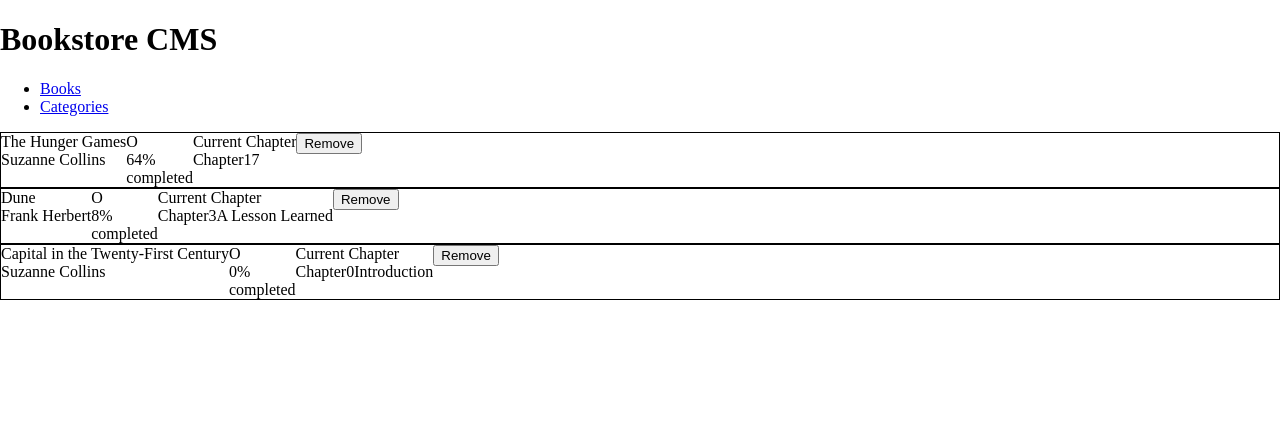
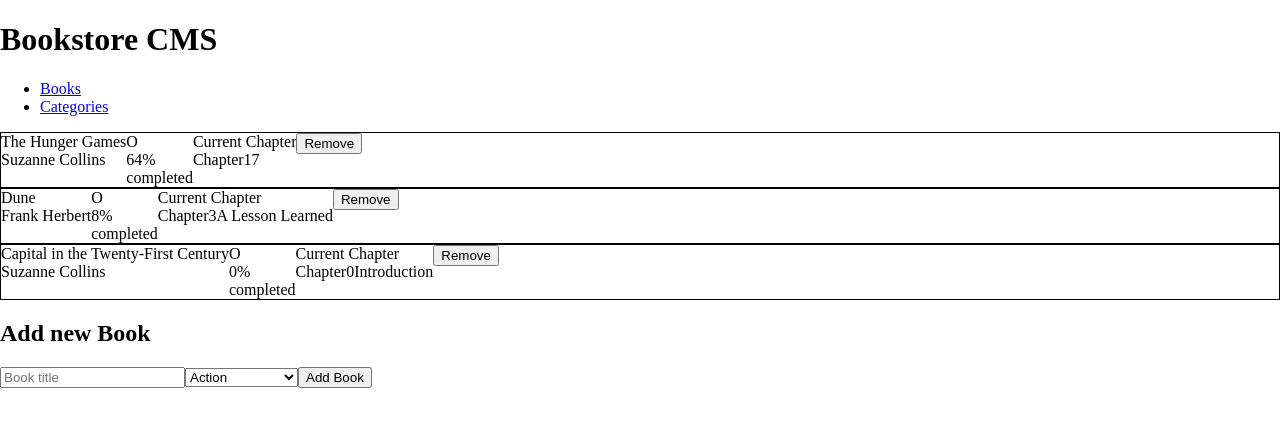
Before and after one commit to jaflih/bookstore, a React (Create React App) app: page / in a window 1280 px wide. Shown: the top 426 px of the page. Built offline with nearby package versions, Linux system fonts and the light colour scheme.

Commit message:
Update app with BooksContainer page

```diff
--- a/src/App.js
+++ b/src/App.js
@@ -1,5 +1,5 @@
 import { Routes, Route } from 'react-router-dom';
-import Books from './components/Books';
+import BooksContainer from './pages/BooksContainer';
 import Categories from './components/Categories';
 import Header from './components/Header';
 
@@ -8,7 +8,7 @@ export default function App() {
     <div>
       <Header />
       <Routes>
-        <Route path="/" element={<Books />} />
+        <Route path="/" element={<BooksContainer />} />
         <Route path="/categories" element={<Categories />} />
       </Routes>
     </div>
```
